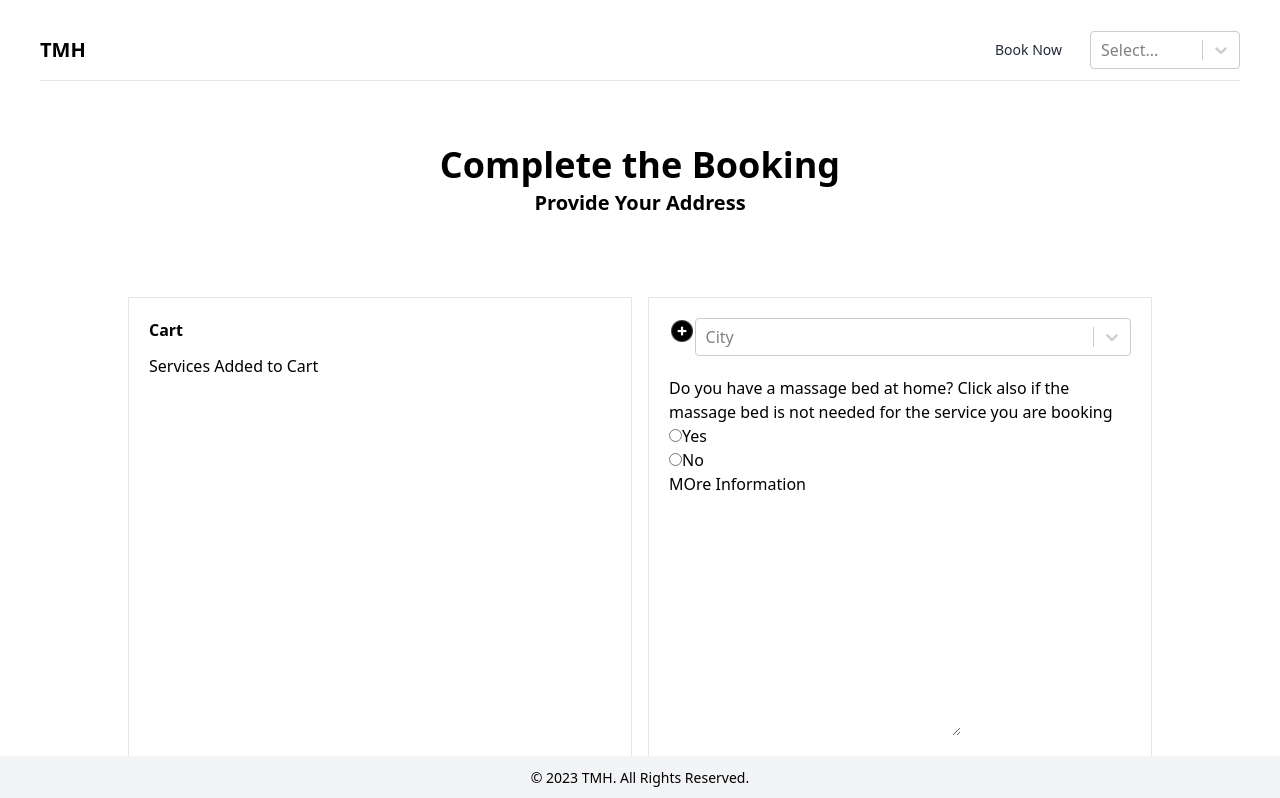
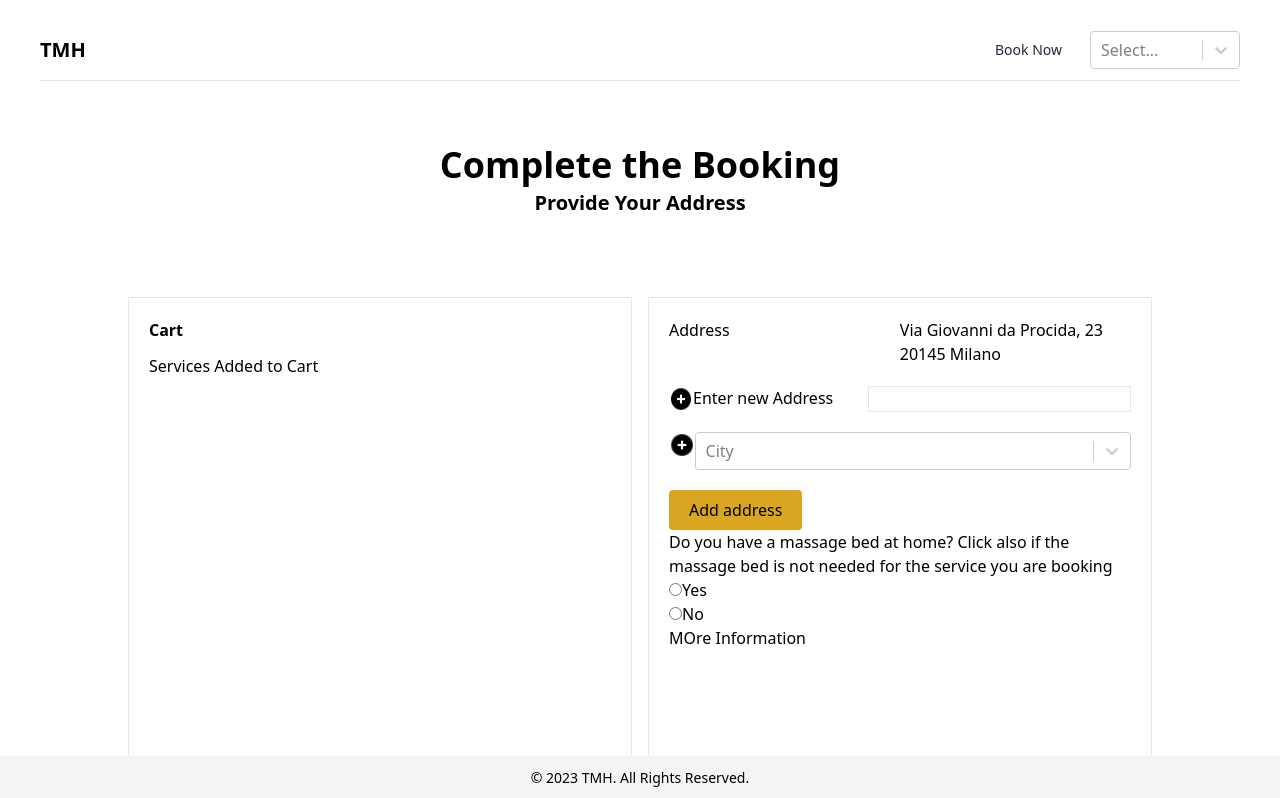
Before and after one commit to yahyaammar-dev/bor-tmh, a Next.js app: page /booking/booking4 in a window 1280 px wide. Shown: the top 798 px of the page. Built offline with nearby package versions, Linux system fonts and the light colour scheme.

Commit message:
fixed address

```diff
--- a/components/Misc/Booking4.jsx
+++ b/components/Misc/Booking4.jsx
@@ -9,12 +9,15 @@ import { useDataHandler } from "../../utils/dataHandler"; // Import the useDataH
 
 const Booking4 = ({ loader, setLoader }) => {
   const {
-    reduxData
+    reduxData,
+    handleLocalData,
+    confirmation,
   } = useDataHandler(setLoader); // Use the useDataHandler hook to access the functions and state
+
 
   useEffect(() => {
     console.log(reduxData)
-  }, [])
+  },[])
   const cities = [
     { value: "Milano", label: "Milano" },
     { value: "Roma", label: "Roma" },
@@ -98,30 +101,61 @@ const Booking4 = ({ loader, setLoader }) => {
                   <p>{user[3] != null ? user[2] : "No Address"}</p>
                 </div> */}
         </div>
-        <div className="w-6/12 border p-5">
-          {reduxData.appData.corporateUsers && reduxData.appData.corporateUsers.map((user) => {
-            return (
+        <div className="w-6/12 border p-5 checkout_address">
+        <div>
+                <div className="iconBox flex">
+                  <p className="w-full">
+                    <div className="flex w-full">
+                      <label className="w-2/3">Address</label>
+                      <p>Via Giovanni da Procida, 23 20145 Milano</p>
+                    </div>
+                    </p>
+                </div>
+            </div>
               <div>
                 <div className="iconBox flex">
                   <img src="/imgs/add.png" />
-                  <p className="w-full">{user[2] == null && user[3] == null ? (
+                  <p className="w-full">
                     <div className="flex w-full">
-                      <label className="w-2/3">Enter the Address</label>
-                      <input className="border w-full" type="text" />
+                      <label className="w-2/3">Enter new Address</label>
+                      <input className="border w-full"
+                      onChange={(item)=> handleLocalData({
+                        type: "address",
+                        data: item,
+                      })}
+                       type="text" />
                     </div>
-                  ) : user[2]}</p>
+                    </p>
                 </div>
-              </div>
-            )
-          })
-          }
+            </div>
           <div className="iconBox flex h">
-            <div style={{ height: "20px" }}>
-              <img src="/imgs/add.png" height="30px" width="27px" alt="Add Icon" />
+            <div style={{height:"20px"}}>
+            <img src="/imgs/add.png" height="30px" width="27px" alt="Add Icon" />
             </div>
             <div className="w-full">
+            {/* <Select
+              options={cities}
+              onChange={(item)=> handleLocalData({
+                type: "newcity",
+                data: item,
+              })}
+              // onChange={(item) => {
+              //   setLocale(item.value);
+              // }}
+              placeholder="City"
+              styles={selectStyles}
+            /> */}
               <Select
-                options={cities}
+                options={
+                  reduxData?.appData?.cities?.length > 0
+                    ? reduxData?.appData?.cities
+                    : reduxData?.appData?.currentCity ?
+                    reduxData?.appData?.currentCity : []
+                }
+                onChange={(item)=> handleLocalData({
+                  type: "newcity",
+                  data: item,
+                })}
                 // onChange={(item) => {
                 //   setLocale(item.value);
                 // }}
@@ -129,6 +163,17 @@ const Booking4 = ({ loader, setLoader }) => {
                 styles={selectStyles}
               />
             </div>
+          </div>
+          <div className="iconBox flex h">
+            <div style={{height:"20px"}}>
+            <Button text="Add address" filled wfull
+            onClick={() => {
+              handleLocalData({
+                type: "addAdress",
+              })}}
+             />
+            </div>
+            {confirmation.address ? <p style={{color:"green"}}>Address Added</p>: null}
           </div>
           <div>
             <p className="mt-5">
--- a/pages/api/hello.js
+++ b/pages/api/hello.js
@@ -1,9 +1,3 @@
-// Next.js API route support: https://nextjs.org/docs/api-routes/introduction
-
-
-
-
-
 import axios from "axios";
 
 const loginUser = async (values) => {
@@ -194,6 +188,30 @@ const getProfessionalFromCorporateServices = async (subCatId) => {
   } catch (err) {
     alert("Unable to fetch corporate professionals, something went wrong"); // Throw a custom error message
   }
+
+};
+
+const SetNewPrimaryAddress = async (address, city, userId) => {
+  try {
+    const requestBody =
+      {
+      "userId": userId,
+      "address": address,
+      "address2": "street name 2",
+      "postalCode": "56165",
+      "city": city
+    }
+
+    const res = await axios.post(
+      "http://127.0.0.1:8000/it/front/booking/new_primary",
+      requestBody
+    );
+
+    console.log(res.data);
+    return res.data;
+  } catch (err) {
+    throw new Error("Unable to fetch corporate professionals, something went wrong");
+  }
 };
 
 
@@ -214,5 +232,6 @@ export {
   getCorporateCustomers,
   getCorporateProfessionals,
   getProfessionalFromCorporateServices,
-  getcorporateprofessionalServices
+  getcorporateprofessionalServices,
+  SetNewPrimaryAddress
 };
--- a/redux/reducer.js
+++ b/redux/reducer.js
@@ -24,7 +24,10 @@ const initialState = {
   currentProfessional: null,
   corporate: [],
   cart: [],
-  currCorporate: null
+  currCorporate: null,
+  newAddress: null,
+  currCorporate: null,
+  newCity: null,
 };
 
 const authReducer = (state = initialState, action) => {
@@ -369,9 +372,20 @@ const appData = (state = initialState, action) => {
         ...state,
         cart: action.payload,
       };
+    case "NEWADDRESS":
+      return{
+        ...state,
+        newAddress: action.payload,
+      }
+    case "NEWCITY":
+      return{
+        ...state,
+        newCity: action.payload,
+      }
     default:
       return state;
-  }
+  };
+
 };
 
 // reducers/index.js
--- a/styles/globals.css
+++ b/styles/globals.css
@@ -108,3 +108,6 @@ body {
   background-color: #DAA520;
   color: black;
 }
+.checkout_address .iconBox{
+  margin-bottom: 20px;
+}
--- a/utils/dataHandler.jsx
+++ b/utils/dataHandler.jsx
@@ -27,6 +27,11 @@ export function useDataHandler(setLoader) {
   const [cities, setCitites] = useState([]);
   const [corporatesList, setCorporateList] = useState([])
   const [corporateCustomerList, setCorporateCustomers] = useState([])
+  const [city, setCity] = useState([])
+  const [address, setAddress] = useState([])
+  const [confirmation, setConfirmation] = useState({
+    address :""
+})
   const router = useRouter();
 
   console.log(reduxData,"redux dtata")
@@ -197,6 +202,32 @@ export function useDataHandler(setLoader) {
     else if(newData.type === "currentDate"){
       dispatch({ type: "CURRENTDATE", payload: newData.data })
     }
+    else if(newData.type === "newcity"){
+      setCity(newData.data)
+      // console.log('-------- ',newData.data.id)
+    }
+    else if(newData.type === "address"){
+      setAddress(newData.data.target.value)
+      // console.log('-------- ',newData.data.target.value)
+    }
+    else if(newData.type === "addAdress"){
+      setLocalData({ ...localData, newAdress: address, newCity: city});
+      dispatch({ type: "NEWADDRESS", payload: address});
+      dispatch({ type: "NEWCITY", payload:city });
+      if (address.length > 0 && city.value.length > 0) {
+        setConfirmation(prevConfirmation => ({
+          ...prevConfirmation,
+          address: "success"
+        }));
+      } else {
+        setConfirmation(prevConfirmation => ({
+          ...prevConfirmation,
+          address: ""
+        }));
+      }
+      // const setAddress = await SetNewPrimaryAddress(address, city.id, reduxData.appData.currentCorporateUser.id)
+      // console.log(setAddress);
+    }
     else if(newData.type1 === "remove"){
       if(newData.type === "resetDataAfterCity"){
         dispatch({ type: "REMOVEAFTERCITY" });
@@ -239,6 +270,7 @@ export function useDataHandler(setLoader) {
     handleLocalData,
     reduxData,
     corporatesList,
-    corporateCustomerList
+    corporateCustomerList,
+    confirmation,
   };
 }
```
